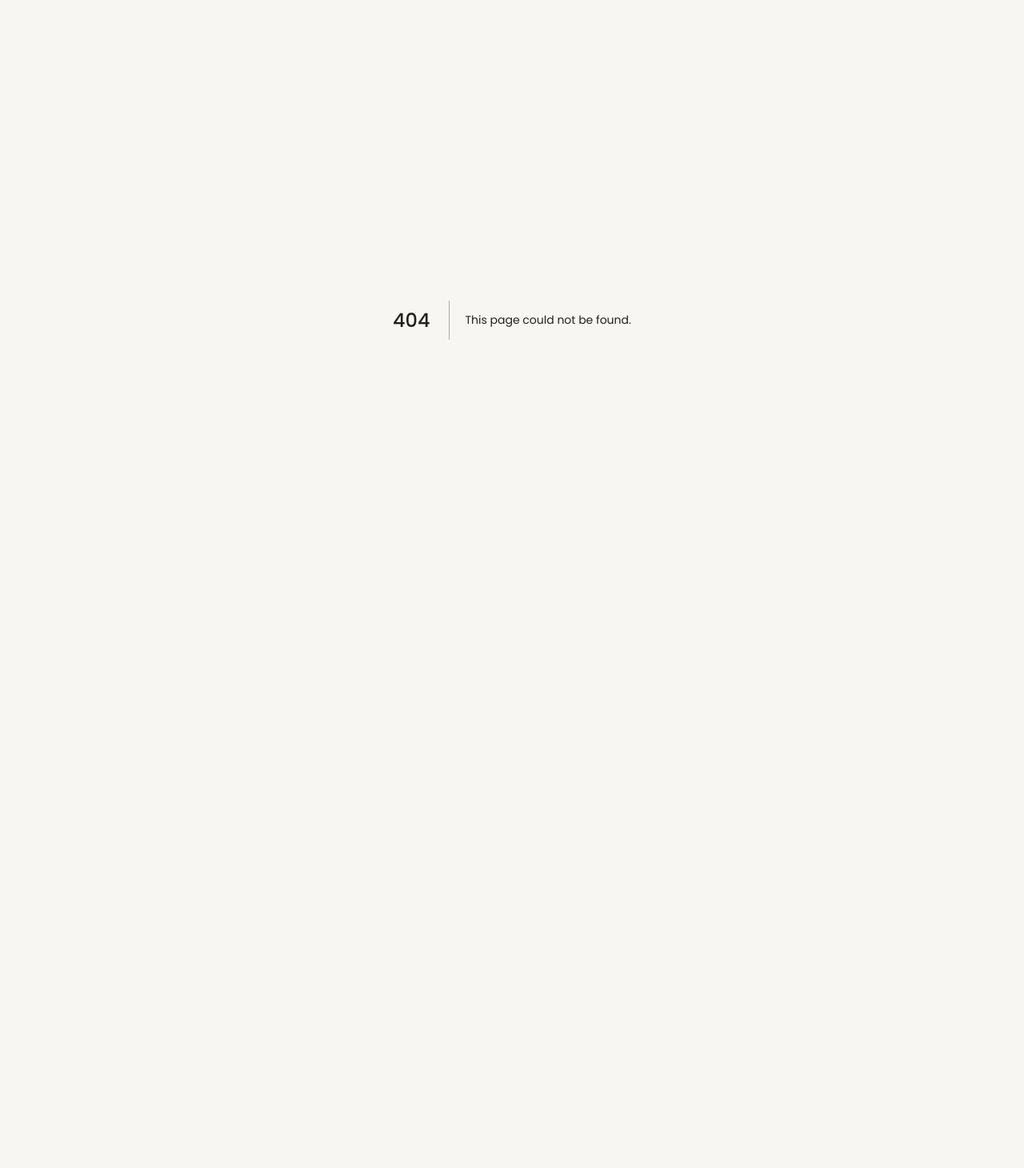
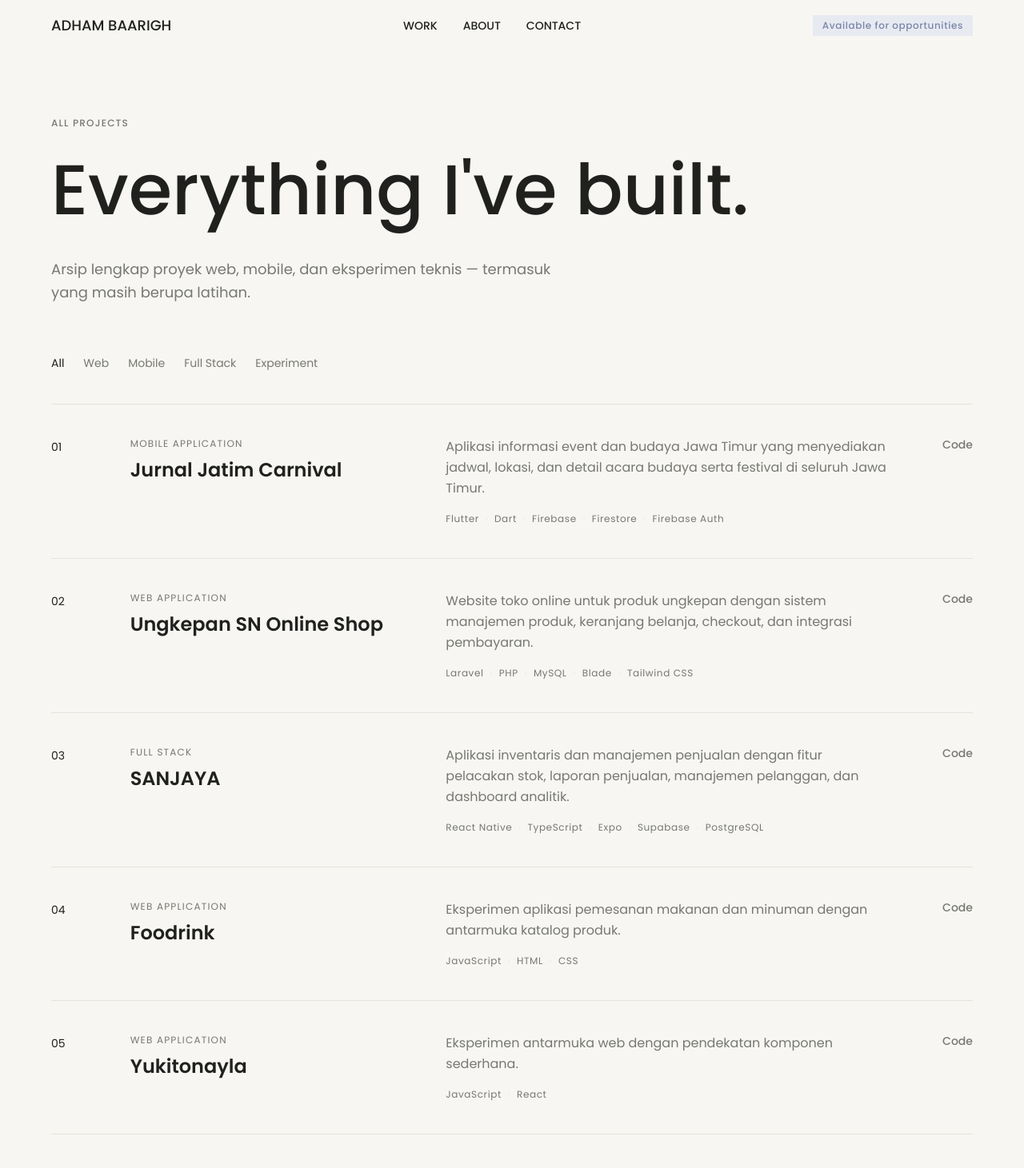
Before and after one commit to adhambrgh/portofolioadhambrgh, a Next.js app: page /projects in a window 1280 px wide. Before the commit this address had no page. Shown: the top 1461 px of the page at 80% size. Before the commit the page ends 800 px from the top, so only its background shows below. Built offline with nearby package versions, Linux system fonts and the light colour scheme.

Commit message:
feat(projects): add /projects archive page with all 13 repos and category filter
- move nav/footer chrome to root layout so both pages share it
- drop unused thumbnail fields, add experiment category
- feature 3 projects on homepage, link to full archive

```diff
--- a/src/app/layout.tsx
+++ b/src/app/layout.tsx
@@ -1,5 +1,8 @@
 import type { Metadata, Viewport } from "next";
 import { Poppins } from "next/font/google";
+import { Navigation } from "@/components/layout/Navigation";
+import { Footer } from "@/components/layout/Footer";
+import { SkipLink } from "@/components/layout/SkipLink";
 import "./globals.css";
 
 const poppins = Poppins({
@@ -84,10 +87,12 @@ export default function RootLayout({
         <link rel="preconnect" href="https://fonts.gstatic.com" crossOrigin="anonymous" />
       </head>
       <body className="min-h-screen bg-background text-foreground antialiased">
-        <a href="#main-content" className="skip-link">
-          Skip to main content
-        </a>
-        {children}
+        <SkipLink />
+        <Navigation />
+        <main id="main-content" className="relative z-40 min-h-screen" role="main">
+          {children}
+        </main>
+        <Footer />
       </body>
     </html>
   );
--- /dev/null
+++ b/src/app/projects/page.tsx
@@ -0,0 +1,11 @@
+import type { Metadata } from "next";
+import { ProjectsArchive } from "@/components/sections/ProjectsArchive";
+
+export const metadata: Metadata = {
+  title: "All Projects",
+  description: "Complete archive of projects by Adham Baarigh — web, mobile, full stack, and technical experiments.",
+};
+
+export default function ProjectsPage() {
+  return <ProjectsArchive />;
+}
--- a/src/components/layout/Navigation.tsx
+++ b/src/components/layout/Navigation.tsx
@@ -6,9 +6,9 @@ import { usePathname } from "next/navigation";
 import { cn } from "@/lib/utils";
 
 const navItems = [
-  { label: "WORK", href: "#selected-works" },
-  { label: "ABOUT", href: "#about" },
-  { label: "CONTACT", href: "#contact" },
+  { label: "WORK", href: "/#selected-works" },
+  { label: "ABOUT", href: "/#about" },
+  { label: "CONTACT", href: "/#contact" },
 ];
 
 export function Navigation() {
--- /dev/null
+++ b/src/components/sections/ProjectsArchive.tsx
@@ -0,0 +1,129 @@
+"use client";
+
+import { useState } from "react";
+import { motion, useReducedMotion } from "framer-motion";
+import Link from "next/link";
+import { allProjects } from "@/data/projects";
+import { SectionHeader } from "@/components/ui/SectionHeader";
+import { TechTagList } from "@/components/ui/TechTag";
+import { formatProjectCategory, cn } from "@/lib/utils";
+
+const FILTERS = ["All", "Web", "Mobile", "Full Stack", "Experiment"] as const;
+type Filter = (typeof FILTERS)[number];
+
+const categoryMap: Record<Exclude<Filter, "All">, string> = {
+  Web: "web",
+  Mobile: "mobile",
+  "Full Stack": "fullstack",
+  Experiment: "experiment",
+};
+
+export function ProjectsArchive() {
+  const reduced = useReducedMotion();
+  const [filter, setFilter] = useState<Filter>("All");
+
+  const visible =
+    filter === "All"
+      ? allProjects
+      : allProjects.filter((p) => p.category === categoryMap[filter]);
+
+  return (
+    <section className="section-padding pt-32 md:pt-36 bg-background">
+      <div className="container-wide">
+        <SectionHeader
+          label="ALL PROJECTS"
+          heading="Everything I&apos;ve built."
+          subheading="Arsip lengkap proyek web, mobile, dan eksperimen teknis — termasuk yang masih berupa latihan."
+        />
+
+        {/* filter kategori */}
+        <div className="mb-10 flex flex-wrap gap-x-6 gap-y-2" role="group" aria-label="Filter by category">
+          {FILTERS.map((f) => (
+            <button
+              key={f}
+              type="button"
+              onClick={() => setFilter(f)}
+              aria-pressed={filter === f}
+              className={cn(
+                "font-sans text-sm transition-colors focus-ring",
+                filter === f ? "text-foreground" : "text-secondary hover:text-foreground"
+              )}
+            >
+              {f}
+            </button>
+          ))}
+        </div>
+
+        <p aria-live="polite" className="sr-only">
+          {`${visible.length} project${visible.length === 1 ? "" : "s"} shown`}
+        </p>
+
+        <ul role="list" className="border-t border-border">
+          {visible.map((project, index) => (
+            <motion.li
+              key={project.id}
+              initial={reduced ? false : { opacity: 0, y: 16 }}
+              animate={{ opacity: 1, y: 0 }}
+              transition={{ duration: reduced ? 0 : 0.35, ease: "easeOut", delay: reduced ? 0 : index * 0.04 }}
+              className="border-b border-border"
+            >
+              <article className="grid gap-4 py-8 md:grid-cols-12 md:gap-8 md:py-10">
+                <div className="md:col-span-1">
+                  <span aria-hidden="true" className="font-sans text-sm tabular-nums text-foreground">
+                    {String(index + 1).padStart(2, "0")}
+                  </span>
+                </div>
+
+                <div className="md:col-span-4">
+                  <p className="font-sans text-xs uppercase tracking-widest text-secondary">
+                    {formatProjectCategory(project.category)}
+                  </p>
+                  <h3 className="mt-2 font-sans text-xl font-semibold text-foreground">
+                    {project.name}
+                  </h3>
+                </div>
+
+                <div className="md:col-span-6">
+                  <p className="text-secondary leading-relaxed">{project.description}</p>
+                  <TechTagList tags={project.techStack} plain maxVisible={5} className="mt-4" />
+                </div>
+
+                <div className="flex items-start gap-4 md:col-span-1 md:justify-end">
+                  <Link
+                    href={project.repoUrl}
+                    target="_blank"
+                    rel="noopener noreferrer"
+                    className="font-sans text-sm font-medium text-secondary hover:text-accent transition-colors focus-ring"
+                    aria-label={`View ${project.name} repository on GitHub`}
+                  >
+                    Code
+                  </Link>
+                  {project.liveUrl && (
+                    <Link
+                      href={project.liveUrl}
+                      target="_blank"
+                      rel="noopener noreferrer"
+                      className="font-sans text-sm font-medium text-secondary hover:text-accent transition-colors focus-ring"
+                      aria-label={`View ${project.name} live demo`}
+                    >
+                      Live
+                    </Link>
+                  )}
+                </div>
+              </article>
+            </motion.li>
+          ))}
+        </ul>
+
+        <div className="mt-12">
+          <Link
+            href="/"
+            className="font-sans text-sm font-medium text-foreground hover:text-accent transition-colors focus-ring"
+          >
+            ← Back home
+          </Link>
+        </div>
+      </div>
+    </section>
+  );
+}
--- a/src/components/sections/SelectedWorks.tsx
+++ b/src/components/sections/SelectedWorks.tsx
@@ -2,12 +2,13 @@
 
 import { motion } from "framer-motion";
 import Link from "next/link";
-import { projects } from "@/data/projects";
+import { featuredProjects } from "@/data/projects";
 import { SectionHeader } from "@/components/ui/SectionHeader";
 import { Card, CardContent, CardFooter } from "@/components/ui/Card";
 import { TechTagList } from "@/components/ui/TechTag";
 import { formatProjectCategory } from "@/lib/utils";
 import { cn } from "@/lib/utils";
+import type { Project } from "@/types";
 
 const containerVariants = {
   hidden: { opacity: 0 },
@@ -26,8 +27,8 @@ const itemVariants = {
   },
 };
 
-function ProjectCard({ index, featured }: { index: number; featured: boolean }) {
-  const project = projects[index];
+function ProjectCard({ project, featured }: { project: Project; featured: boolean }) {
+  const index = project.order - 1;
   const no = String(index + 1).padStart(2, "0");
 
   return (
@@ -132,14 +133,26 @@ export function SelectedWorks() {
           aria-label="Featured projects"
         >
           <div className="md:col-span-2 lg:col-span-7">
-            <ProjectCard index={0} featured />
+            <ProjectCard project={featuredProjects[0]} featured />
           </div>
 
           <div className="flex flex-col gap-6 md:gap-8 lg:col-span-5">
-            <ProjectCard index={1} featured={false} />
-            <ProjectCard index={2} featured={false} />
+            <ProjectCard project={featuredProjects[1]} featured={false} />
+            <ProjectCard project={featuredProjects[2]} featured={false} />
           </div>
         </motion.div>
+
+        <div className="mt-12 flex justify-end">
+          <Link
+            href="/projects"
+            className="group inline-flex items-center gap-2 font-sans text-sm font-medium text-foreground hover:text-accent transition-colors focus-ring"
+          >
+            View all projects
+            <span aria-hidden="true" className="transition-transform duration-base group-hover:translate-x-1">
+              →
+            </span>
+          </Link>
+        </div>
       </div>
     </section>
   );
--- a/src/data/projects.ts
+++ b/src/data/projects.ts
@@ -1,5 +1,10 @@
 import type { Project } from "@/types";
 
+/**
+ * Repo `adhambrgh`, `sanjaya_app` (duplikat) dan `bengkelsanjaya_app` dikecualikan.
+ * `adhambrgh` adalah profil GitHub, bukan proyek. SANJAYA memakai repo zahralaptopasus.
+ * Deskripsi untuk repo bereksperimen ditulis netral, tanpa mengarang fitur.
+ */
 export const projects: Project[] = [
   {
     id: "jurnal-jatim-carnival",
@@ -7,10 +12,7 @@ export const projects: Project[] = [
     description: "Aplikasi informasi event dan budaya Jawa Timur yang menyediakan jadwal, lokasi, dan detail acara budaya serta festival di seluruh Jawa Timur.",
     category: "mobile",
     techStack: ["Flutter", "Dart", "Firebase", "Firestore", "Firebase Auth"],
-    thumbnail: "/images/projects/jurnal-jatim.svg",
-    thumbnailAlt: "Jurnal Jatim Carnival project placeholder showing app interface wireframe",
-    repoUrl: "https://github.com/adhambrgh/jurnal-jatim-carnival",
-    liveUrl: undefined,
+    repoUrl: "https://github.com/adhambrgh/jurnal-Jatim-Carnival",
     featured: true,
     order: 1,
   },
@@ -19,11 +21,8 @@ export const projects: Project[] = [
     name: "Ungkepan SN Online Shop",
     description: "Website toko online untuk produk ungkepan dengan sistem manajemen produk, keranjang belanja, checkout, dan integrasi pembayaran.",
     category: "web",
-    techStack: ["Laravel", "PHP", "MySQL", "Blade", "Tailwind CSS", "Midtrans"],
-    thumbnail: "/images/projects/ungkepan-sn.svg",
-    thumbnailAlt: "Ungkepan SN project placeholder showing e-commerce interface wireframe",
+    techStack: ["Laravel", "PHP", "MySQL", "Blade", "Tailwind CSS"],
     repoUrl: "https://github.com/adhambrgh/ungkepan-sn",
-    liveUrl: undefined,
     featured: true,
     order: 2,
   },
@@ -32,12 +31,115 @@ export const projects: Project[] = [
     name: "SANJAYA",
     description: "Aplikasi inventaris dan manajemen penjualan dengan fitur pelacakan stok, laporan penjualan, manajemen pelanggan, dan dashboard analitik.",
     category: "fullstack",
-    techStack: ["React Native", "TypeScript", "Expo", "Supabase", "PostgreSQL", "React Query"],
-    thumbnail: "/images/projects/sanjaya.svg",
-    thumbnailAlt: "SANJAYA project placeholder showing inventory dashboard wireframe",
-    repoUrl: "https://github.com/adhambrgh/sanjaya",
-    liveUrl: undefined,
+    techStack: ["React Native", "TypeScript", "Expo", "Supabase", "PostgreSQL"],
+    repoUrl: "https://github.com/zahralaptopasus/sanjaya_app",
     featured: true,
     order: 3,
   },
+  {
+    id: "foodrink",
+    name: "Foodrink",
+    description: "Eksperimen aplikasi pemesanan makanan dan minuman dengan antarmuka katalog produk.",
+    category: "web",
+    techStack: ["JavaScript", "HTML", "CSS"],
+    repoUrl: "https://github.com/adhambrgh/foodrink",
+    featured: false,
+    order: 4,
+  },
+  {
+    id: "yukitonayla",
+    name: "Yukitonayla",
+    description: "Eksperimen antarmuka web dengan pendekatan komponen sederhana.",
+    category: "web",
+    techStack: ["JavaScript", "React"],
+    repoUrl: "https://github.com/adhambrgh/yukitonayla",
+    featured: false,
+    order: 5,
+  },
+  {
+    id: "portfolio-website",
+    name: "Portfolio Website",
+    description: "Situs portofolio pribadi yang menjadi dasar dari versi website yang sedang kamu lihat sekarang.",
+    category: "web",
+    techStack: ["Next.js", "TypeScript", "Tailwind CSS"],
+    repoUrl: "https://github.com/adhambrgh/portofolioadhambrgh",
+    featured: false,
+    order: 6,
+  },
+  {
+    id: "birthday-surprise",
+    name: "Birthday Surprise",
+    description: "Halaman web bertema perayaan, dibuat sebagai eksperimen animasi dan interaksi.",
+    category: "web",
+    techStack: ["JavaScript", "CSS"],
+    repoUrl: "https://github.com/adhambrgh/birthday-surprise",
+    featured: false,
+    order: 7,
+  },
+  {
+    id: "birthday-anin",
+    name: "Birthday Anin",
+    description: "Halaman perayaan digital dengan animasi ringan dan tata letak satu halaman.",
+    category: "web",
+    techStack: ["JavaScript", "CSS"],
+    repoUrl: "https://github.com/adhambrgh/birthday-anin",
+    featured: false,
+    order: 8,
+  },
+  {
+    id: "routing-nextjs",
+    name: "Routing Next.js",
+    description: "Eksperimen routing pada Next.js, mencakup rute dinamis dan navigasi antar halaman.",
+    category: "web",
+    techStack: ["Next.js", "React", "TypeScript"],
+    repoUrl: "https://github.com/adhambrgh/routing_nextjs",
+    featured: false,
+    order: 9,
+  },
+  {
+    id: "prisma-auth",
+    name: "Prisma Auth",
+    description: "Eksperimen autentikasi menggunakan Prisma sebagai lapisan data.",
+    category: "web",
+    techStack: ["Prisma", "Node.js", "TypeScript"],
+    repoUrl: "https://github.com/adhambrgh/prismaauth",
+    featured: false,
+    order: 10,
+  },
+  {
+    id: "tes-sevima",
+    name: "Tes Sevima",
+    description: "Eksperimen teknis, dikerjakan sebagai latihan soal dan eksplorasi implementasi.",
+    category: "experiment",
+    techStack: ["PHP", "JavaScript"],
+    repoUrl: "https://github.com/adhambrgh/tes_sevima",
+    featured: false,
+    order: 11,
+  },
+  {
+    id: "for-tataang",
+    name: "For Tataang",
+    description: "Eksperimen kecil, dibuat sebagai latihan antarmuka dan interaksi.",
+    category: "experiment",
+    techStack: ["JavaScript", "CSS"],
+    repoUrl: "https://github.com/adhambrgh/for-tataang",
+    featured: false,
+    order: 12,
+  },
+  {
+    id: "effortball-account-sales",
+    name: "Effortball Account Sales",
+    description: "Eksperimen halaman penjualan akun dengan formulir pemesanan sederhana.",
+    category: "experiment",
+    techStack: ["PHP", "MySQL"],
+    repoUrl: "https://github.com/adhambrgh/buat_jualan_akun_effortball",
+    featured: false,
+    order: 13,
+  },
 ];
+
+export const featuredProjects = projects
+  .filter((p) => p.featured)
+  .sort((a, b) => a.order - b.order);
+
+export const allProjects = [...projects].sort((a, b) => a.order - b.order);
--- a/src/types/index.ts
+++ b/src/types/index.ts
@@ -12,10 +12,8 @@ export interface Project {
   id: string;
   name: string;
   description: string;
-  category: "web" | "mobile" | "fullstack";
+  category: "web" | "mobile" | "fullstack" | "experiment";
   techStack: string[];
-  thumbnail: string;
-  thumbnailAlt: string;
   repoUrl: string;
   liveUrl?: string;
   featured: boolean;
```
Also changed, not shown: src/app/page.tsx (+5 -14 lines), 1 other file (tests, documents, lock files or other folders).
